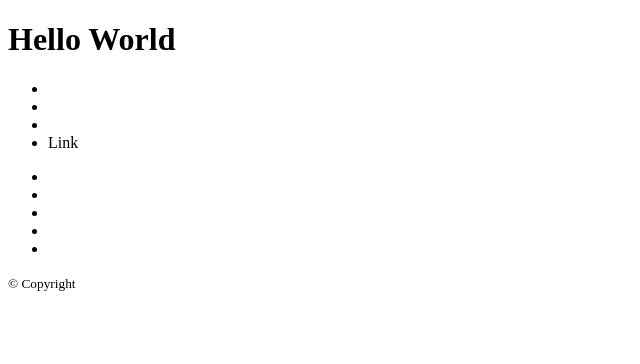
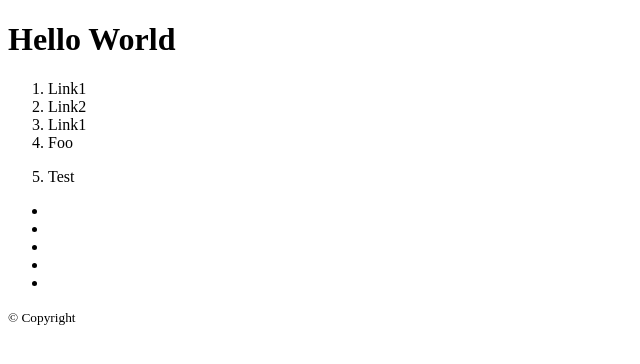
Before and after one commit to Scharn143/wdd_919_git_intro, a plain HTML site: page index.html in a window 1280 px wide. Shown: the whole page, without its empty margins (0-640 px from the left). Drawn offline with Linux system fonts and the light colour scheme.

Commit message:
change the nav

```diff
--- a/index.html
+++ b/index.html
@@ -10,12 +10,13 @@
         <h1>Hello World</h1>
     </header>
     <nav>
-        <ul>
-            <li></li>
-            <li></li>
-            <li></li>
-            <li>Link</li>
-        </ul>
+        <ol>
+            <li>Link1</li>
+            <li>Link2</li>
+            <li>Link1</li>
+            <li>Foo</li>
+            <li><p>Test</p></li>
+        </ol>
     </nav>
 
     <main>
```
